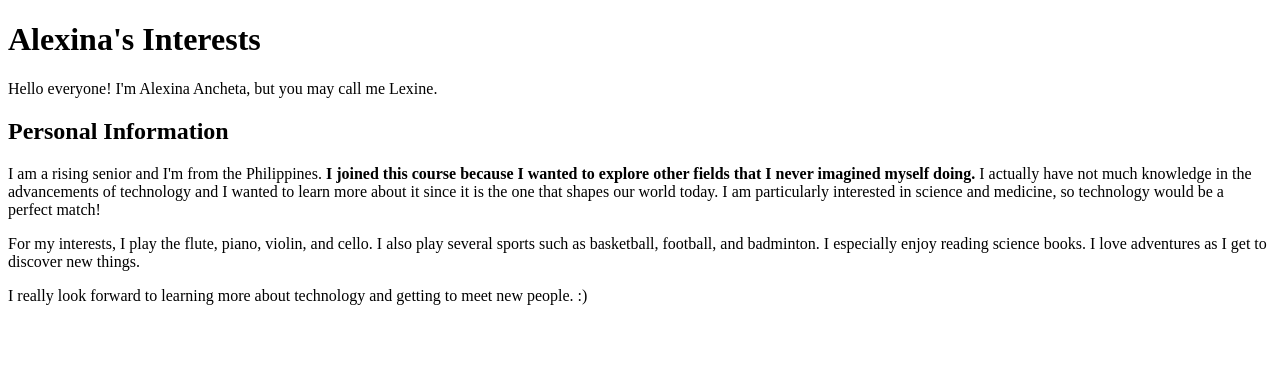
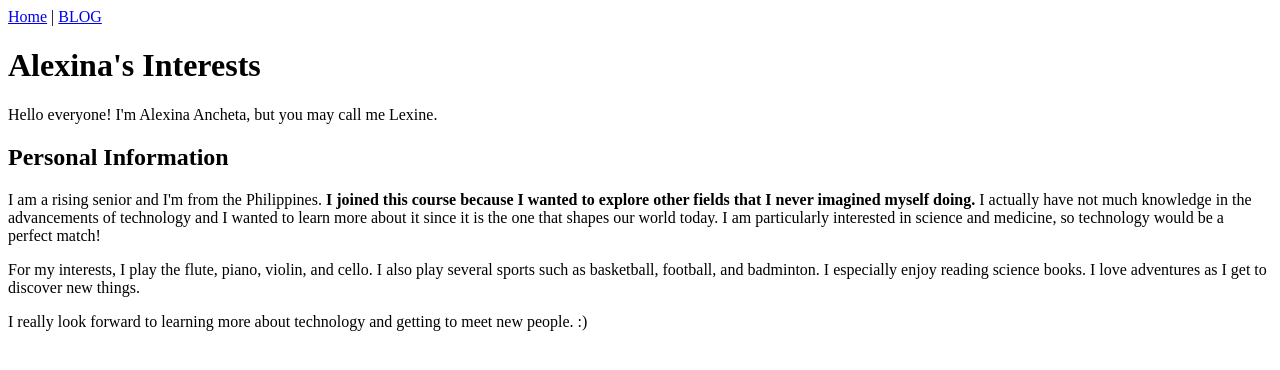
Before and after one commit to itgirls2021/adanchet, a plain HTML site: page index.html in a window 1280 px wide. Drawn offline with Linux system fonts and the light colour scheme.

Commit message:
Add files via upload

```diff
--- a/index.html
+++ b/index.html
@@ -3,7 +3,9 @@
 <head>
     <meta charset="utf-8">
     <title></Alexina Ancheta-Bio></title>
+</head>
 <body>
+    <a href="index.html">Home</a> | <a href="blog.html">BLOG</a>
     <h1>Alexina's Interests</h1>
 <p>
     Hello everyone! I'm Alexina Ancheta, but you may call me Lexine.
```
